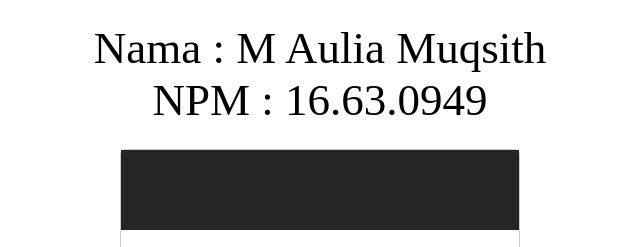
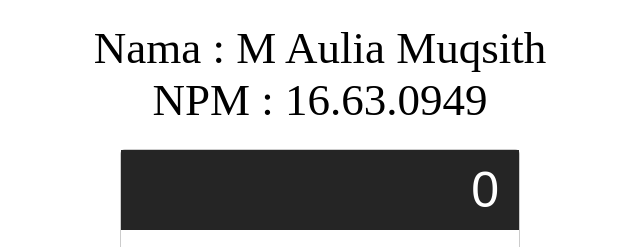
Before and after one commit to mauliamqsth/mauliamqsth.github.io, a plain HTML site: page index.html in a window 1280 px wide. Shown: the top 247 px of the page, 320-960 px from the left. Drawn offline with Linux system fonts and the light colour scheme.

Commit message:
Update index.html

```diff
--- a/index.html
+++ b/index.html
@@ -38,6 +38,6 @@
     </div>
     </div>
     </div>
-    <script src="javas.js"></script>
+    <script src="script.js"></script>
 </body>
 </html>
```
